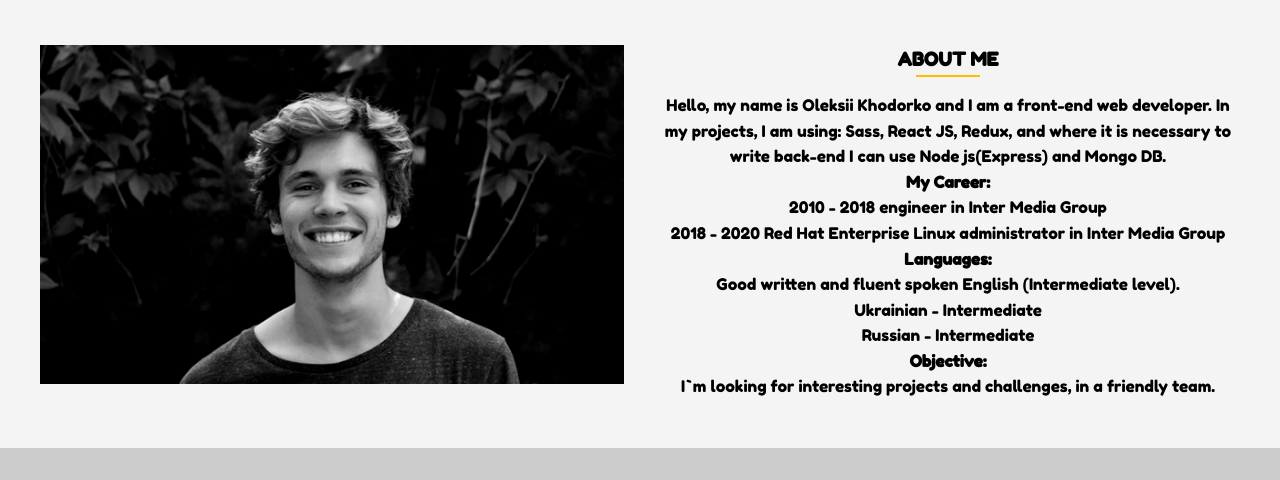
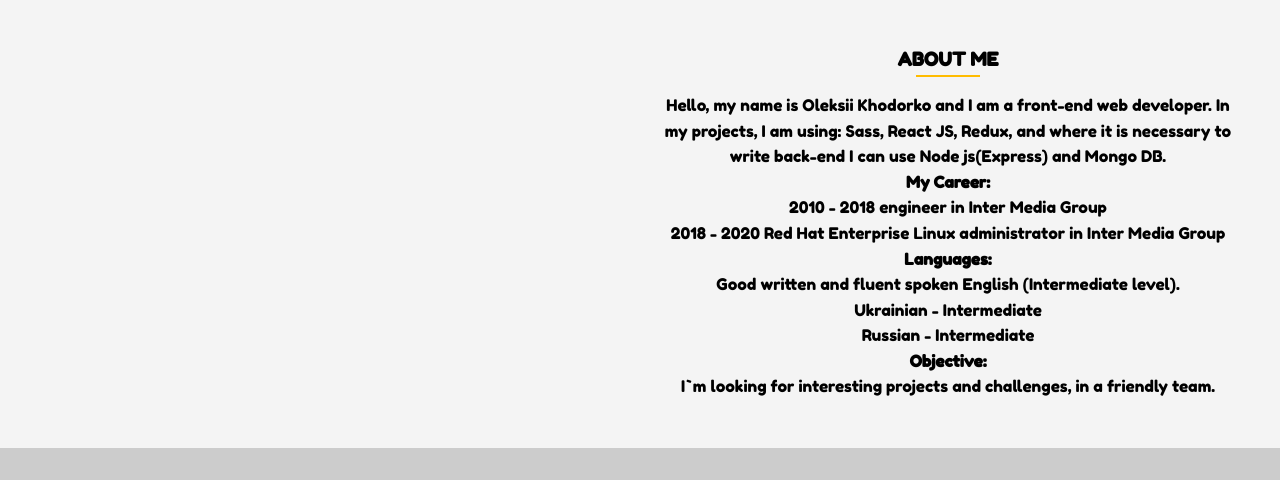
Before and after one commit to Illinium/Oleksii-Khodorko, a website: page dist/index.html in a window 1280 px wide. Shown: the part 83-563 px from the top of the page. Drawn offline with Linux system fonts and the light colour scheme.

Commit message:
initial commit

```diff
--- a/dist/index.html
+++ b/dist/index.html
@@ -32,7 +32,7 @@
       <div class="container">
         <div class="wrapper">
           <div class="photo">
-            <img src="img/about.jpg" alt="" />
+            <img src="" alt="" />
           </div>
           <div class="about">
             <h3>About Me</h3>
```
